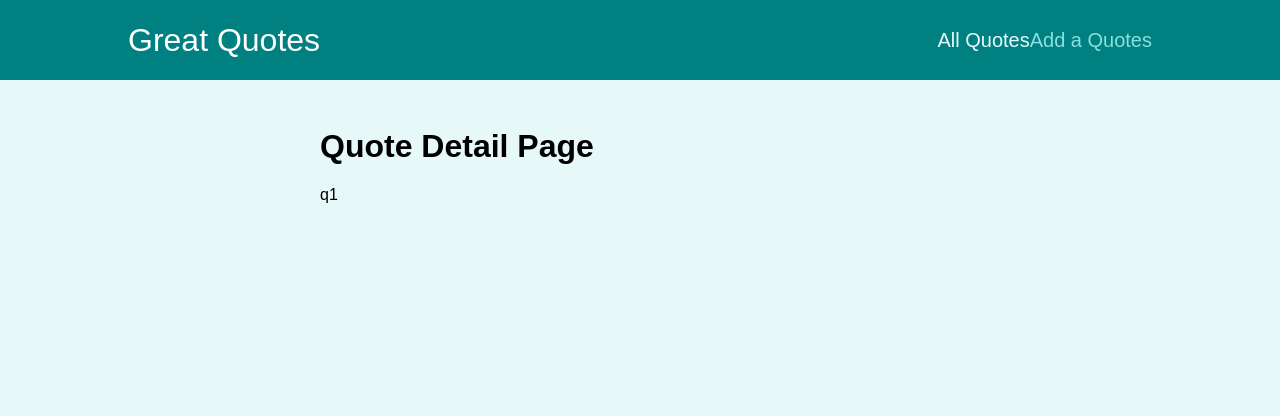
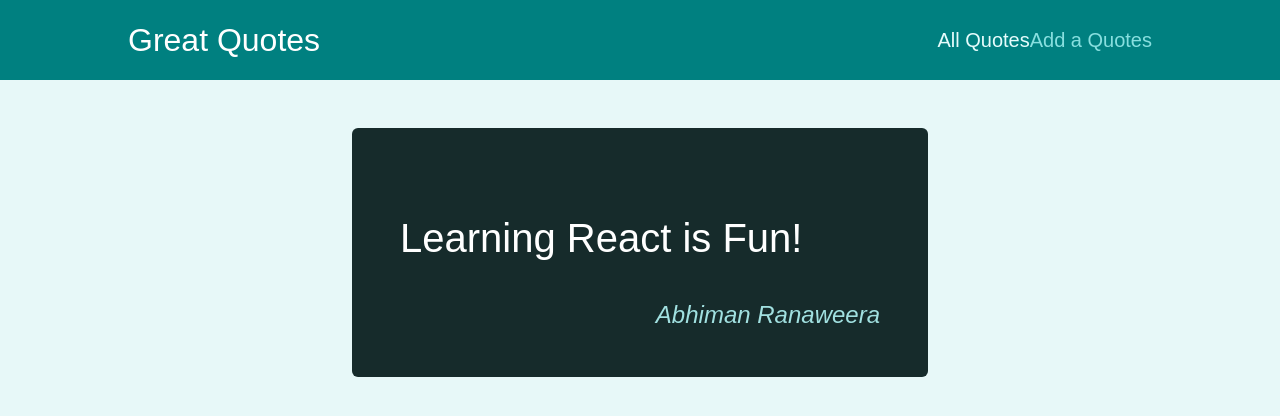
Before and after one commit to abhimax/react-router-quotes-app, a React (Create React App) app: page /quotes/q1 in a window 1280 px wide. Shown: the top 416 px of the page. Built offline with nearby package versions, Linux system fonts and the light colour scheme.

Commit message:
feat: quote detail page logic

```diff
--- a/src/components/quotes/QuoteItem.js
+++ b/src/components/quotes/QuoteItem.js
@@ -1,5 +1,5 @@
 import classes from './QuoteItem.module.css';
-
+import { Link } from "react-router-dom";
 const QuoteItem = (props) => {
   return (
     <li className={classes.item}>
@@ -9,9 +9,9 @@ const QuoteItem = (props) => {
         </blockquote>
         <figcaption>{props.author}</figcaption>
       </figure>
-      <a className='btn'>
+      <Link className='btn' to={`/quotes/${props.id}`}>
         View Fullscreen
-      </a>
+      </Link>
     </li>
   );
 };
--- a/src/pages/QuoteDetail.js
+++ b/src/pages/QuoteDetail.js
@@ -1,10 +1,32 @@
 import { useParams, Route } from "react-router-dom";
 import Comments from '../components/comments/Comments';
+import HighlightedQuote from '../components/quotes/HighlightedQuote';
+const DUMMY_QUOTES = [
+    {
+      id: "q1",
+      author: "Abhiman Ranaweera",
+      text: "Learning React is Fun!",
+    },
+    {
+      id: "q2",
+      author: "Lionel Messi",
+      text: "Learning TypeScript is Fun!",
+    },
+    {
+      id: "q3",
+      author: "Cristiano Ronaldo",
+      text: "Learning NextJS  is Fun!",
+    },
+  ];
 const QuoteDetail = () => {
     const params = useParams();
+    const quote = DUMMY_QUOTES.find( qty => qty.id === params.quoteId);
+    if(!quote){
+        return <p>No Quote is found!</p>;
+
+    }
     return <>
-    <h1>Quote Detail Page</h1>
-    <p>{params.quoteId}</p>
+    <HighlightedQuote text={quote.text} author={quote.author}/>
     <Route path={`/quotes/${params.quoteId}/comments`}>
         <Comments/>
     </Route>
```
